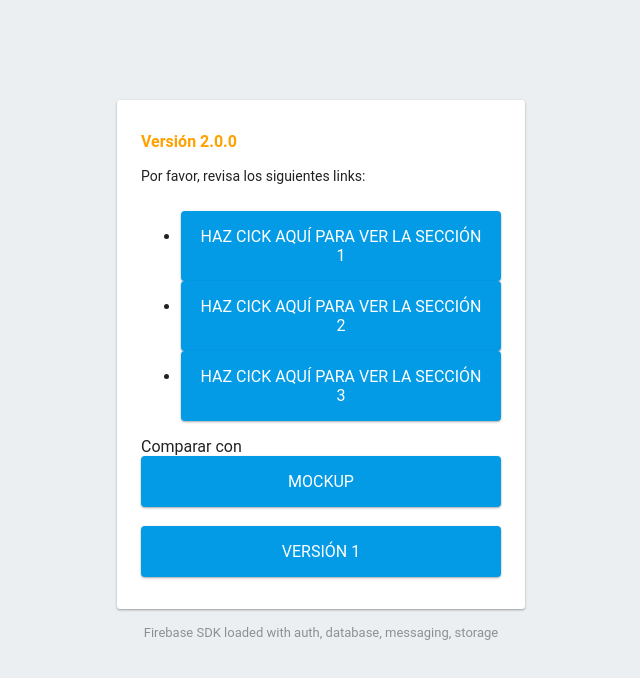
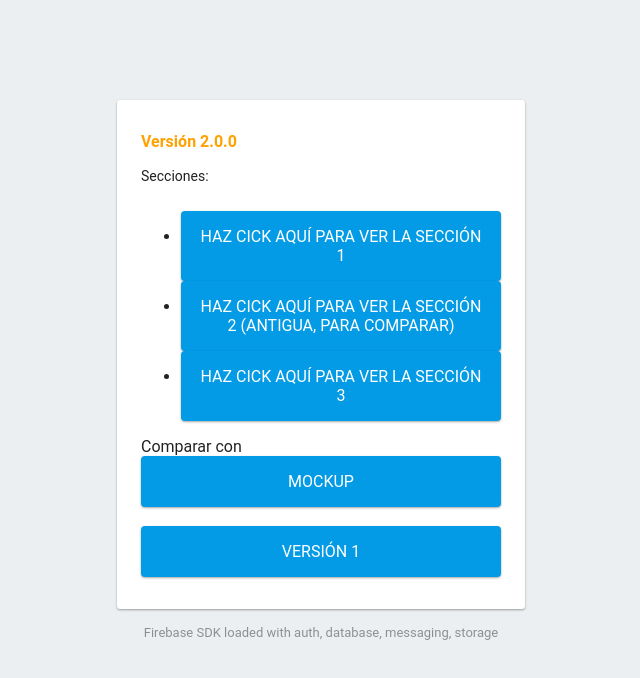
Before and after one commit to Rendich/cepal, a plain HTML site: page public/index.html in a window 1280 px wide. Shown: the whole page, without its empty margins (319-959 px from the left). Drawn offline with Linux system fonts and the light colour scheme; some packages are replaced by stand-ins of ours.

Commit message:
fix message

```diff
--- a/public/index.html
+++ b/public/index.html
@@ -36,10 +36,10 @@
   <body>
     <div id="message">
       <h2>Versión 2.0.0</h2>
-      <p>Por favor, revisa los siguientes links:</p>
+      <p>Secciones:</p>
       <ul>
         <li><a  href="1.html">Haz cick aquí para ver la sección 1</a></li>
-          <li><a  href="2.html">Haz cick aquí para ver la sección 2</a></li>
+          <li><a  href="2.html">Haz cick aquí para ver la sección 2 (antigua, para comparar)</a></li>
             <li><a  href="3.html">Haz cick aquí para ver la sección 3</a></li>
 
       </ul>
```
